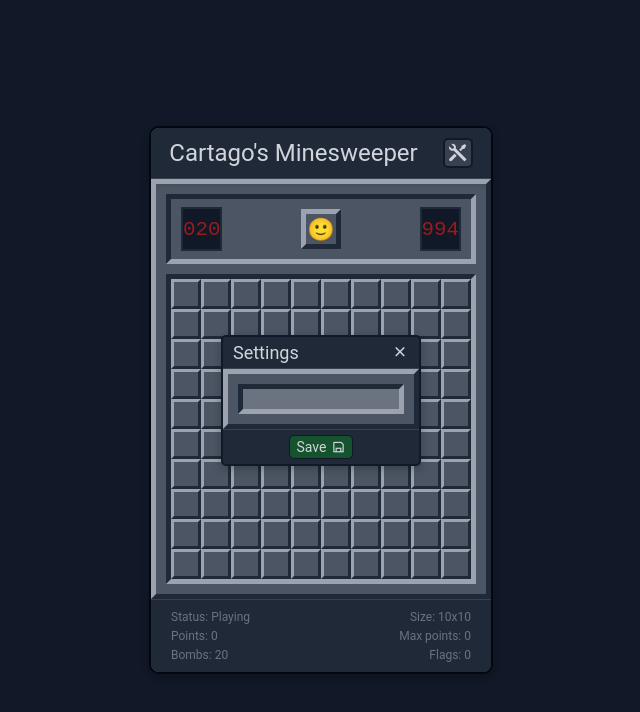
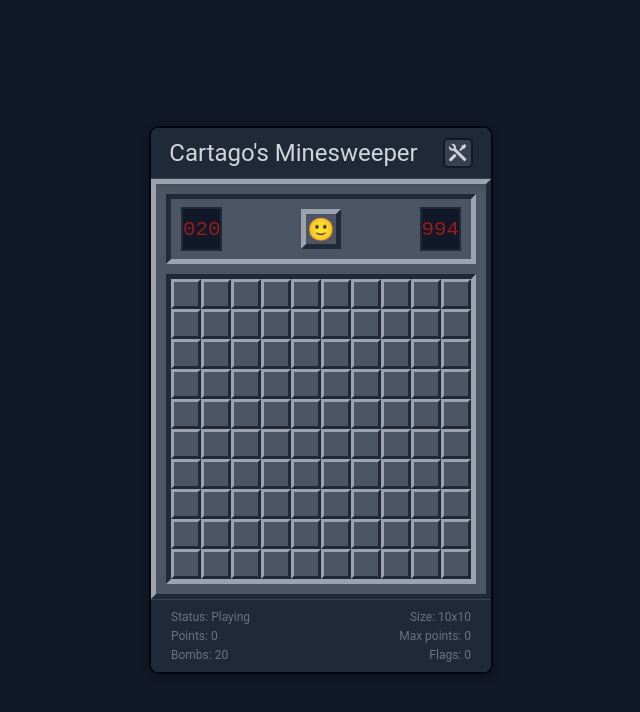
Before and after one commit to CartagoGit/minesweeper, an Angular app: page / in a window 1280 px wide. Shown: the top 712 px of the page, without its empty margins (319-959 px from the left). Built offline with nearby package versions, Linux system fonts and the light colour scheme.

Commit message:
Habilitamos el muestreo y ocultacion del modal

```diff
--- a/src/app/components/header/header.component.html
+++ b/src/app/components/header/header.component.html
@@ -1,2 +1,2 @@
 <span class="title">{{ stateSvc.title }}</span>
-<span class="settings"><i class="ri-tools-fill settings--emoji"></i></span>
+<span class="settings" (click)="stateSvc.showModal.set(true)"><i class="ri-tools-fill settings--emoji"></i></span>
--- a/src/app/components/modal-settings/modal-settings.component.html
+++ b/src/app/components/modal-settings/modal-settings.component.html
@@ -1,7 +1,7 @@
 <main class="modal">
   <section class="modal__header">
     <span class="title">Settings</span>
-    <span class="close"><i class="ri-close-fill"></i></span>
+    <span class="close" (click)="stateSvc.showModal.set(false)"><i class="ri-close-fill"></i></span>
   </section>
   <section class="modal__body">
     <div class="content"></div>
--- a/src/app/components/modal-settings/modal-settings.component.ts
+++ b/src/app/components/modal-settings/modal-settings.component.ts
@@ -1,12 +1,14 @@
 import { Component } from '@angular/core';
+import { StateService } from '../../shared/services/state.service';
 
 @Component({
   selector: 'app-modal-settings',
   standalone: true,
   imports: [],
   templateUrl: './modal-settings.component.html',
-  styleUrl: './modal-settings.component.scss'
+  styleUrl: './modal-settings.component.scss',
 })
 export class ModalSettingsComponent {
-
+  // ANCHOR: Constructor
+  constructor(public stateSvc: StateService) {}
 }
--- a/src/app/pages/game/game.component.html
+++ b/src/app/pages/game/game.component.html
@@ -7,4 +7,4 @@
 
 <app-footer />
 
-<app-modal-settings />
+<app-modal-settings [ngClass]="{'opacity-0': !stateSvc.showModal()}"/>
--- a/src/app/pages/game/game.component.scss
+++ b/src/app/pages/game/game.component.scss
@@ -78,4 +78,6 @@ app-modal-settings {
   display: flex;
   align-items: center;
   justify-content: center;
+  transition: ease 0.3s all;
+  opacity: 1;
 }
--- a/src/app/pages/game/game.component.ts
+++ b/src/app/pages/game/game.component.ts
@@ -5,6 +5,7 @@ import { FooterComponent } from '../../components/footer/footer.component';
 import { StateService } from '../../shared/services/state.service';
 import { TableHeaderComponent } from '../../components/table-header/table-header.component';
 import { ModalSettingsComponent } from '../../components/modal-settings/modal-settings.component';
+import { CommonModule } from '@angular/common';
 
 @Component({
   selector: 'app-game',
@@ -14,7 +15,8 @@ import { ModalSettingsComponent } from '../../components/modal-settings/modal-se
     TableHeaderComponent,
     TableComponent,
     FooterComponent,
-    ModalSettingsComponent
+    ModalSettingsComponent,
+    CommonModule
   ],
   templateUrl: './game.component.html',
   styleUrl: './game.component.scss',
--- a/src/assets/scss/_general.scss
+++ b/src/assets/scss/_general.scss
@@ -88,3 +88,11 @@ button {
 .piece {
   border: 4px inset var(--gray-500);
 }
+
+.opacity-0 {
+  opacity: 0 !important;
+  pointer-events: none;
+}
+.opacity-1 {
+  opacity: 1 !important;
+}
```
